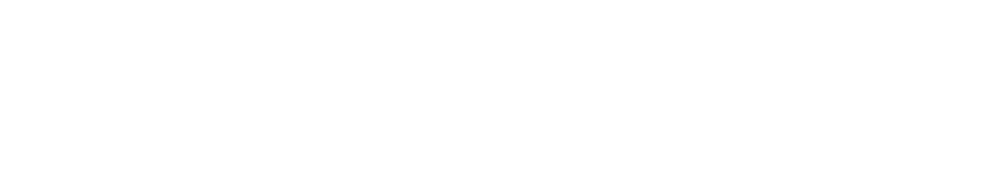
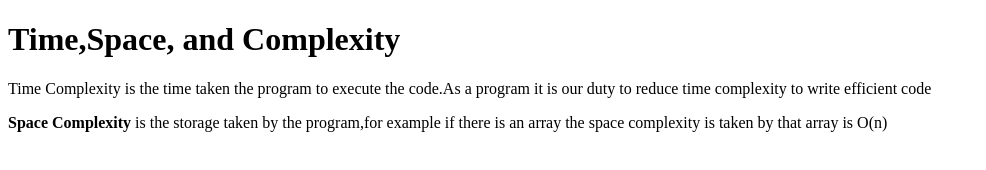
Before and after one commit to acciojob/time-and-space-complexity-iamrahulmahato, a website: page main.html in a window 1280 px wide. Shown: the whole page, without its empty margins (0-986 px from the left). Drawn offline with Linux system fonts and the light colour scheme.

Commit message:
created a submission

```diff
--- a/main.html
+++ b/main.html
@@ -8,7 +8,10 @@
 
 <body>
 	<!-- the entire body must be written by student -->
-    <script type="text/javascript" src="./script.js">
+	<h1>Time,Space, and Complexity</h1>
+	<p>Time Complexity is the time taken the program to execute the code.As a program it is our duty to reduce time complexity to write efficient code</p>
+    <p><B>Space Complexity </B>is the storage taken by the program,for example if there is an array the space complexity is taken by that array is O(n)</p>
+	<script type="text/javascript" src="./script.js">
 </script>
 
 </body>
```
